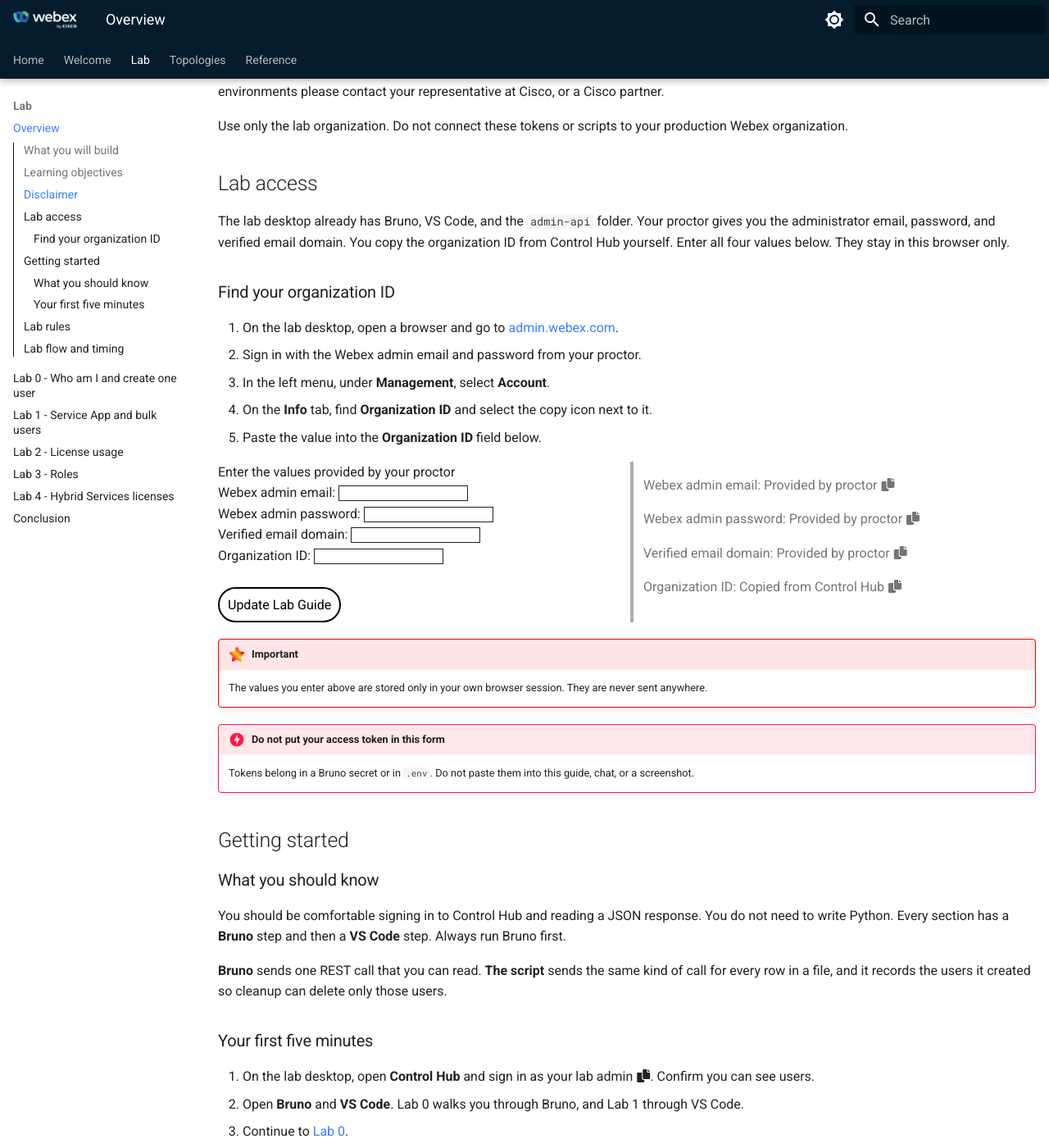
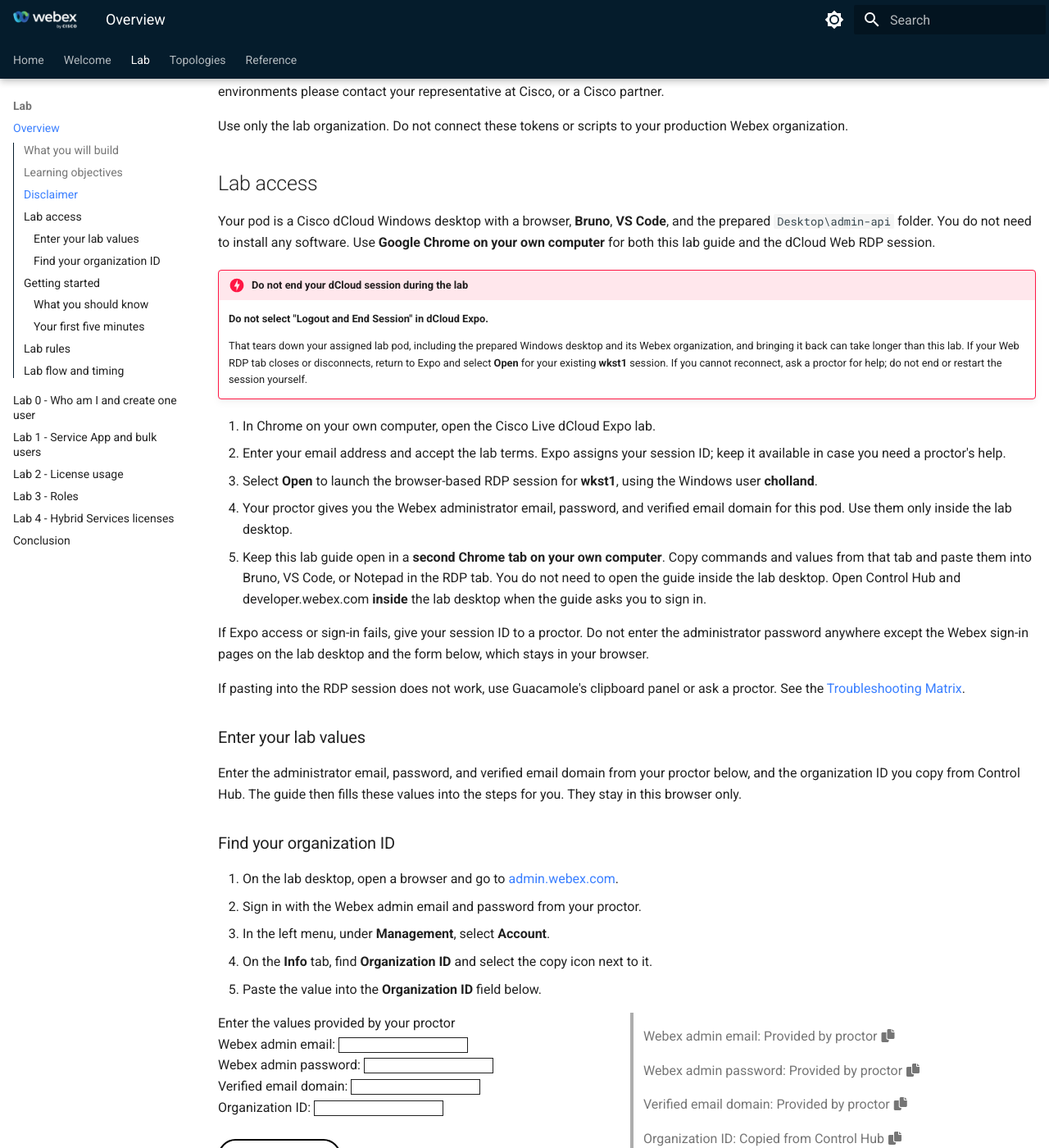
Before and after one commit to CiscoLiveMelbourne/CiscoLiveMelbourne.github.io, an MkDocs documentation site: the page built from docs/overview.md, in a window 1280 px wide and 1400 px high, scrolled down 1198 px. Shown: the whole window at 82% size. Built offline with MkDocs 1.6.1 and Material for MkDocs 9.7.7, drawn with Linux system fonts in a browser that asks for light colours.

Commit message:
Add dCloud Expo lab access steps to the overview
Explain the Web RDP pod, warn against ending the dCloud session, and add
reconnect and clipboard rows to the troubleshooting matrix.

Co-authored-by: Cursor <cursoragent@cursor.com>

```diff
--- a/docs/overview.md
+++ b/docs/overview.md
@@ -44,7 +44,26 @@ Use only the lab organization. Do not connect these tokens or scripts to your pr
 
 ## Lab access
 
-The lab desktop already has Bruno, VS Code, and the `admin-api` folder. Your proctor gives you the administrator email, password, and verified email domain. You copy the organization ID from Control Hub yourself. Enter all four values below. They stay in this browser only.
+Your pod is a Cisco dCloud Windows desktop with a browser, **Bruno**, **VS Code**, and the prepared `Desktop\admin-api` folder. You do not need to install any software. Use **Google Chrome on your own computer** for both this lab guide and the dCloud Web RDP session.
+
+!!! danger "Do not end your dCloud session during the lab"
+    **Do not select "Logout and End Session" in dCloud Expo.**
+
+    That tears down your assigned lab pod, including the prepared Windows desktop and its Webex organization, and bringing it back can take longer than this lab. If your Web RDP tab closes or disconnects, return to Expo and select **Open** for your existing **wkst1** session. If you cannot reconnect, ask a proctor for help; do not end or restart the session yourself.
+
+1. In Chrome on your own computer, open the Cisco Live dCloud Expo lab.
+2. Enter your email address and accept the lab terms. Expo assigns your session ID; keep it available in case you need a proctor's help.
+3. Select **Open** to launch the browser-based RDP session for **wkst1**, using the Windows user **cholland**.
+4. Your proctor gives you the Webex administrator email, password, and verified email domain for this pod. Use them only inside the lab desktop.
+5. Keep this lab guide open in a **second Chrome tab on your own computer**. Copy commands and values from that tab and paste them into Bruno, VS Code, or Notepad in the RDP tab. You do not need to open the guide inside the lab desktop. Open Control Hub and developer.webex.com **inside** the lab desktop when the guide asks you to sign in.
+
+If Expo access or sign-in fails, give your session ID to a proctor. Do not enter the administrator password anywhere except the Webex sign-in pages on the lab desktop and the form below, which stays in your browser.
+
+If pasting into the RDP session does not work, use Guacamole's clipboard panel or ask a proctor. See the [Troubleshooting Matrix](reference/troubleshooting.md).
+
+### Enter your lab values
+
+Enter the administrator email, password, and verified email domain from your proctor below, and the organization ID you copy from Control Hub. The guide then fills these values into the steps for you. They stay in this browser only.
 
 ### Find your organization ID
 
```
Also changed, not shown: docs/reference/troubleshooting.md (+2 -0 lines).
